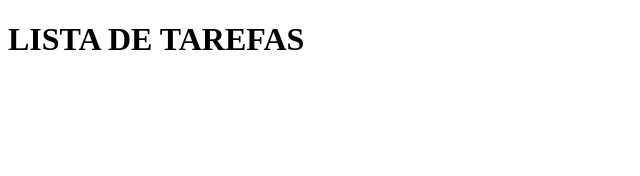
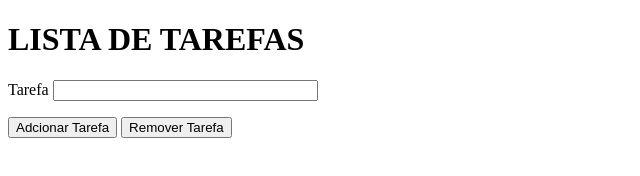
Before and after one commit to naboix/projeto9-to-do, a plain HTML site: page index.html in a window 1280 px wide. Shown: the whole page, without its empty margins (0-640 px from the left). Drawn offline with Linux system fonts and the light colour scheme.

Commit message:
criando a estrutura no html

```diff
--- a/index.html
+++ b/index.html
@@ -8,6 +8,15 @@
 </head>
 <body>
     <h1>LISTA DE TAREFAS</h1>
+    <p><label for="task">Tarefa</label>
+        <input type="text" id="task" size="30px"> <!-- MESMO ID DA LABEL -->
+
+    </p>
+    <button id="btnAdcionar" onclick="adicionarTarefa()">Adcionar Tarefa</button>
+
+    <button id="btnRemover" onclick="removerTarefa()">Remover Tarefa </button>
+
+    <p id="lista"></p>
 
 
 
```
